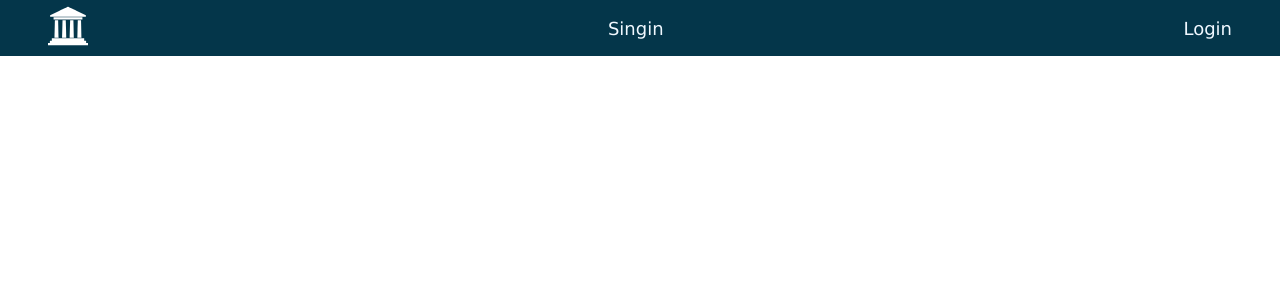
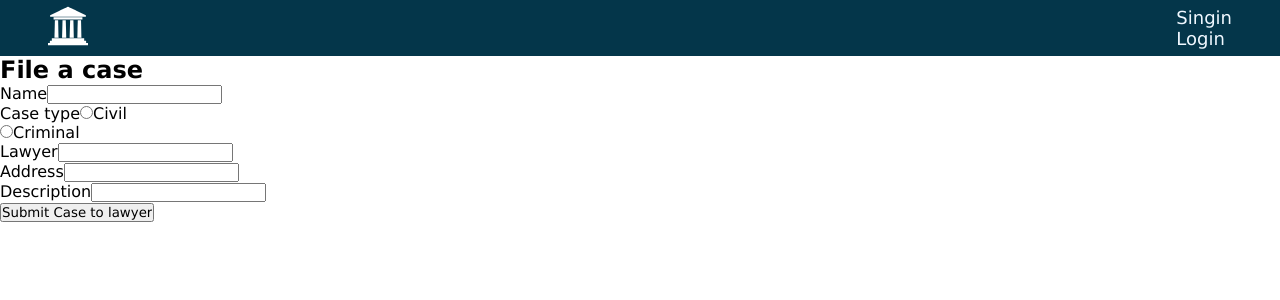
Before and after one commit to Itsbabin/Tech-Titans, a React (Vite) app in the folder frontend/: page /creat in a window 1280 px wide. Before the commit this address had no page. Shown: the top 300 px of the page. Built offline with nearby package versions, Linux system fonts and the light colour scheme.

Commit message:
lawer and client login differently

```diff
--- a/frontend/src/App.jsx
+++ b/frontend/src/App.jsx
@@ -3,16 +3,22 @@ import { Routes, Route } from 'react-router-dom';
 import Login from "./components/Login";
 import Singin from "./components/Singin";
 import Home from "./components/Home";
+import Creat from "./components/Creat";
+import CaseState from "./context/caseContext";
 function App() {
   return (
     <>
-          <Navbar/>
+     <CaseState>
+
+      <Navbar/>
       <Routes>
           <Route path="/" element={<Home />} />
           <Route path="/login" element={<Login/>} />
           <Route path="/singin" element={<Singin/>} />
+          <Route path="/creat" element={<Creat/>} />
        </Routes>
 
+     </CaseState>
     </>
   )
 }
--- a/frontend/src/components/Cases.jsx
+++ b/frontend/src/components/Cases.jsx
@@ -1,23 +1,15 @@
-import React from 'react'
+import React from "react";
 
 export default function Cases(props) {
   return (
     <>
-    <div>
-        {props.note?props.note.description:'loading...'}
-    </div>
-    <div>
-        {props.note?props.note.name:'loading...'}
-    </div>
-    <div>
-        {props.note?props.note.lawyer:'loading...'}
-    </div>
-    <div>
-        {props.note?props.note.type:'loading...'}
-    </div>
-    <div>
-        {props.note?props.note.address:'loading...'}
-    </div>
+      <div className="case-container">
+        <div>{props.note ? props.note.description : "loading..."}</div>
+        <div>{props.note ? props.note.name : "loading..."}</div>
+        <div>{props.note ? props.note.lawyer : "loading..."}</div>
+        <div>{props.note ? props.note.type : "loading..."}</div>
+        <div>{props.note ? props.note.address : "loading..."}</div>
+      </div>
     </>
-  )
+  );
 }
--- /dev/null
+++ b/frontend/src/components/Creat.jsx
@@ -0,0 +1,70 @@
+import React, { useState } from 'react'
+import axios from 'axios';
+import { useNavigate } from 'react-router-dom';
+
+export default function Creat() {
+    const [credential, setCredential] = useState({name : "",lawyer : "",type: "",address: "",description: ""});
+    const navigateTo = useNavigate();
+    const onchange = (e)=>{
+        setCredential({...credential,[e.target.name]: e.target.value})
+      }
+      const token = localStorage.getItem('token');
+      const submit = async (e)=>{
+        e.preventDefault();
+      await axios({
+              method: 'post',
+              url: 'http://localhost:3000/api/data/creatuserdata',
+              headers: {
+                'Content-Type': 'application/json',
+                'auth-token': token
+                    },
+              data: {
+                  type: credential.type,
+                  lawyer: credential.lawyer,
+                  address: credential.address,
+                  name: credential.name,
+                  description: credential.description
+                },
+            })
+              .then(function (response) {
+                alert(response)
+                navigateTo('/')
+              })
+              .catch((err)=>{
+                console.log(err.response.data);
+            })
+      }
+    return (
+    <>
+       <h2>File a case</h2>
+    <form onSubmit={submit}>
+        <div className="form-group">
+            <label htmlFor="name">Name</label>
+            <input type="text" id="name" name="name" minLength={3}  onChange={onchange} required/>
+        </div>
+        <div className="form-group">
+            <label htmlFor="usertype">Case type</label>
+            <input type="radio" id="Lawyer" name="type" value="civil" onChange={onchange}/>
+             <label htmlFor="Lawyer">Civil</label><br/>
+            <input type="radio" id="Client" name="type" value="criminal" onChange={onchange}/>
+             <label htmlFor="Client">Criminal</label><br/>
+        </div>
+        <div className="form-group">
+            <label htmlFor="lawyer">Lawyer</label>
+            <input type="text" id="name" name="lawyer" minLength={3}  onChange={onchange} required/>
+        </div>
+        <div className="form-group">
+            <label htmlFor="address">Address</label>
+            <input type="text" id="address" name="address"  onChange={onchange} required/>
+        </div>
+        <div className="form-group">
+            <label htmlFor="description">Description</label>
+            <input type="textbox" id="description" name="description" minLength={5}  onChange={onchange} required/>
+        </div>
+        <div className="form-group">
+            <input type="submit" value="Submit Case to lawyer"/>
+        </div>
+    </form>
+    </>
+  )
+}
--- a/frontend/src/components/Home.jsx
+++ b/frontend/src/components/Home.jsx
@@ -1,11 +1,12 @@
 import React, { useEffect, useState } from 'react'
 import Cases from './Cases'
+import { Link } from "react-router-dom";
 
 export default function Home() {
-   const [note, setNote] = useState([])
+  const [note, setNote] = useState([])
   const token = localStorage.getItem('token');
 
-  const getCases = async ()=>{
+  const getCases1 = async ()=>{
     const response = await fetch('http://localhost:3000/api/data/getuserdata/client',{
       method: 'get',
       headers: {
@@ -15,22 +16,40 @@ export default function Home() {
     })
     const json = await response.json();
     setNote(json)
-
+  }
+  const getCases2 = async ()=>{
+    const response = await fetch('http://localhost:3000/api/data/getuserdata/lawyer',{
+      method: 'get',
+      headers: {
+        'Content-Type': 'application/json',
+        'auth-token': token
+            },
+    })
+    const json = await response.json();
+    setNote(json)
   }
 
+  const user = JSON.parse(localStorage.getItem('user'))
+
   useEffect(() => {
-    if(token){
-      getCases();
-    }
+  if(token){
+    (user.usertype==="0")?getCases1():getCases2()
+  }
   },[])
 
 
   return (
     <>
-    {!token?<div className='home'>This is home</div>:note.map((e)=>{
-       return <Cases key={e._id} note={e}/>
+    {!token?<div className='home'>This is home</div>:
+     <div>
+       <Link className="link" to="/creat">
+       <h2 style={{'color':'black'}} className="file-case">File a case</h2>
+       </Link>
+    {note.map((e)=>{
+      return <Cases key={e._id} note={e}/>
     })}
-
+    </div>
+}
     </>
   )
 }
--- a/frontend/src/components/Login.jsx
+++ b/frontend/src/components/Login.jsx
@@ -4,7 +4,6 @@ import { useNavigate } from 'react-router-dom';
 
 export default function Login() {
     const [credential, setCredential] = useState({email : "",password: ""});
-
     const navigateTo = useNavigate();
 
     const onchange = (e)=>{
@@ -24,6 +23,20 @@ export default function Login() {
             .then(function (response) {
               localStorage.setItem('token',response.data.token)
               alert("login success fully")
+            })
+            .catch((err)=>{
+                console.log(err.response.data);
+            })
+    await axios({
+            method: 'post',
+            url: 'http://localhost:3000/api/user/',
+            headers: {
+              'Content-Type': 'application/json',
+              'auth-token': localStorage.getItem('token')
+                  },
+          })
+            .then(function (response) {
+              localStorage.setItem('user',JSON.stringify(response.data.user))
               navigateTo('/')
             })
             .catch((err)=>{
--- a/frontend/src/components/Navbar.jsx
+++ b/frontend/src/components/Navbar.jsx
@@ -1,7 +1,15 @@
-import React from "react";
-import { Link } from "react-router-dom";
+import { Link , useNavigate} from "react-router-dom";
 
 export default function Navbar() {
+  const token = localStorage.getItem('token')
+  const navigateTo = useNavigate();
+
+ const removeToken = ()=>{
+     alert("log out ?")
+     localStorage.clear('token');
+     navigateTo('/login')
+ }
+
   return (
     <div className="navbar">
       <Link className="link" to="/">
@@ -15,9 +23,6 @@ export default function Navbar() {
             viewBox="0 0 1280.000000 1225.000000"
             preserveAspectRatio="xMidYMid meet"
           >
-            <metadata>
-              Created by potrace 1.15, written by Peter Selinger 2001-2017
-            </metadata>
             <g
               transform="translate(0.000000,1225.000000) scale(0.100000,-0.100000)"
               fill="#ffffff"
@@ -62,13 +67,16 @@ l-6 -193 671 0 671 0 0 53 c1 105 -151 5493 -156 5525 l-5 32 -519 0 -520 0 0
             </g>
           </svg>
         </div>{" "}
-      </Link>
+        </Link>
+        {token?<button onClick={removeToken}>log out</button>:<div>
       <Link className="link" to="/singin">
         <div className="singin">Singin</div>{" "}
       </Link>
       <Link className="link" to="/login">
         <div className="singin">Login</div>{" "}
       </Link>
+      </div>
+}
     </div>
   );
 }
--- a/frontend/src/components/Singin.jsx
+++ b/frontend/src/components/Singin.jsx
@@ -4,6 +4,7 @@ import { useNavigate } from 'react-router-dom';
 
 export default function Singin() {
     const [credential, setCredential] = useState({name : "",usertype : "",email : "",password: ""});
+    const navigateTo = useNavigate();
     const onchange = (e)=>{
         setCredential({...credential,[e.target.name]: e.target.value})
       }
@@ -21,11 +22,26 @@ export default function Singin() {
             })
               .then(function (response) {
                 localStorage.setItem('token',response.data.token)
-                navigateTo('/')
               })
               .catch((err)=>{
                 console.log(err.response.data);
             })
+            await axios({
+              method: 'post',
+              url: 'http://localhost:3000/api/user/',
+              headers: {
+                'Content-Type': 'application/json',
+                'auth-token': localStorage.getItem('token')
+                    },
+            })
+              .then(function (response) {
+                localStorage.setItem('user',JSON.stringify(response.data.user))
+                navigateTo('/')
+              })
+              .catch((err)=>{
+                  console.log(err.response.data);
+              })
+
       }
   return (
     <div className="container">
--- /dev/null
+++ b/frontend/src/context/caseContext.jsx
@@ -0,0 +1,15 @@
+import { useState } from 'react';
+import CaseContext from './context'
+const CaseState = (props) =>{
+
+    const [user, setUser] = useState({});
+
+
+    return(
+        <CaseContext.Provider value={{user, setUser}}>
+            {props.children}
+        </CaseContext.Provider>
+    )
+}
+
+export default CaseState;
--- /dev/null
+++ b/frontend/src/context/context.js
@@ -0,0 +1,5 @@
+import { createContext } from "react";
+
+const CaseContext = createContext();
+
+export default CaseContext;
```
Also changed, not shown: 2 other files (tests, documents, lock files or other folders).
